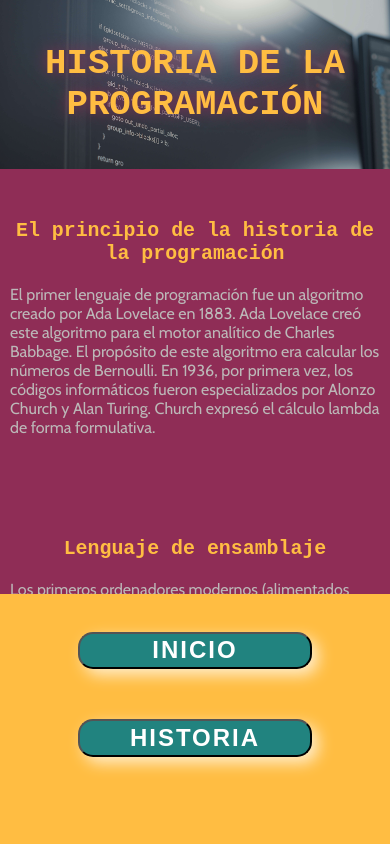
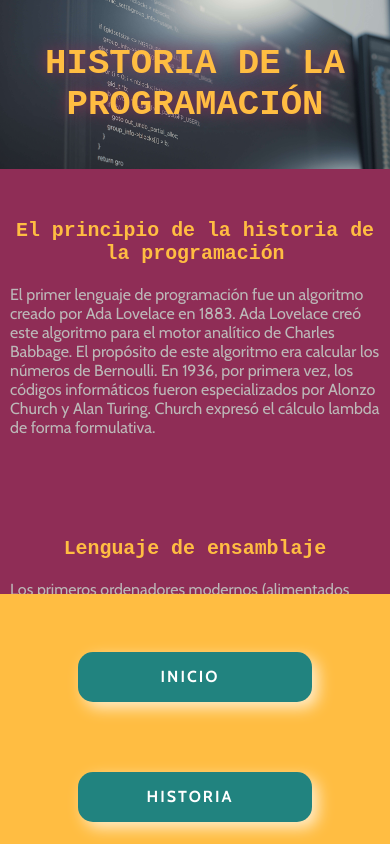
Before and after one commit to GabrielaPrados/utn-html-css-js-avanzado-proyecto, a plain HTML site: page pages/history.html in a window 390 px wide. Shown: the top 844 px of the page. Drawn offline with nearby package versions, Linux system fonts and the light colour scheme; a web font is replaced by a local one.

Commit message:
Botones eliminados. Quedaron solo las a

```diff
--- a/css/style.css
+++ b/css/style.css
@@ -58,7 +58,8 @@ footer div,
 .puzzle div,
 #videoBack,
 #videoControls,
-#videoControls > div {
+#videoControls > div
+nav .navButtons{
     display: flex;
     justify-content: center;
     align-items: center;
@@ -108,25 +109,33 @@ nav {
     padding: 0px 50px;
 }
 
-nav button,
-main section article button,
+nav .navButtons{
+    flex-wrap: nowrap;
+}
+nav a,
+main section article a{
+    display: inline-block;
+    text-align: center;
+    line-height: 50px;
+}
+
+nav a,
+main section article a,
 #reiniciar,
 #videoBack button {
     width: 150px;
     height: 50px;
-    margin: 0px 20px;
+    margin: 20px;
     border-radius: 15px;
     text-transform: uppercase;
     background-color: var(--colorGreen);
     box-shadow: 6px 6px 15px var(--colorYellowlight);
     cursor: pointer;
 }
-nav button {
-    flex-wrap: wrap;
-}
 
-nav button a,
-main section article button a {
+
+nav a,
+main section article a {
     font-size: 1rem;
     font-weight: 700;
     color: var(--white);
@@ -195,15 +204,14 @@ main section article img {
         -5px -5px 20px var(--colorYellowlight);
 }
 
-main section article button {
+main section article a{
     margin-bottom: 20px;
     background-color: var(--colorFondo);
     box-shadow: none;
+    text-transform: initial;
 }
 
-main section article button a {
-    text-transform: initial;
-}
+
 
 /* --------------------------footer----------------------------------- */
 
@@ -298,7 +306,7 @@ footer img {
 #videoBack button {
     background-color: var(--colorYellow);
     width: 35%;
-    min-width: 60px;
+    min-width: 150px;
     margin: 10px;
 }
 
@@ -366,6 +374,10 @@ footer img {
     font-weight: bold;
 }
 
+
+#logo a{
+    display: inline;
+}
 /* -----------------------------------medias queries---------------------------------------- */
 
 /* -----------------------------------900 px---------------------------------------- */
@@ -414,11 +426,15 @@ footer img {
         left: 0;
     }
 
-    nav button {
+    nav a {
+        padding: 10px;
+        padding-right: 20px;
         width: 30px;
         height: auto;
         word-wrap: break-word;
         text-align: center;
+        font-size: 1rem;
+        line-height: 30px;
     }
 
     nav > div {
@@ -432,9 +448,6 @@ footer img {
         flex-direction: column;
     }
 
-    nav button a {
-        font-size: 1.5rem;
-    }
 
     #logo{
         display: none;
@@ -496,7 +509,7 @@ footer img {
         z-index: 3;
     }
 
-    nav button {
+    nav a {
         width: 60vw;
         height: 50px;
         word-wrap: none;
@@ -518,11 +531,6 @@ footer img {
         grid-area: p;
     }
 
-    footer {
-        justify-content: center;
-        align-items: center;
-        padding-bottom: 25vh;
-    }
 
     .mainHistory section div h3,
     .mainHistory section div p,
--- a/pages/history.html
+++ b/pages/history.html
@@ -27,16 +27,10 @@
                     </a>
                 </div>
                 <div  class="navButtons">
-                    <button  >
-                        <a href="../index.html">Inicio</a>
-                    </button>
-                    <button>
-                        <a href="./history.html" title="Link a Historia">Historia</a>
-                    </button>
-                    <button class="displayNone">
-                        <a href="./game.html" title="link a Juego">Juguemos</a>
-                    </button>
-                </div>
+                    <a href="../index.html">Inicio</a>
+                    <a href="history.html" title="Link a Historia">Historia</a>
+                    <a href="game.html" title="link a Juego" class="displayNone">Juguemos</a>
+            </div>
             </nav>
         </div>
         <header >
```
Also changed, not shown: index.html (+1 -11 lines), pages/game.html (+7 -15 lines), js/index.js (line endings or trailing spaces).
